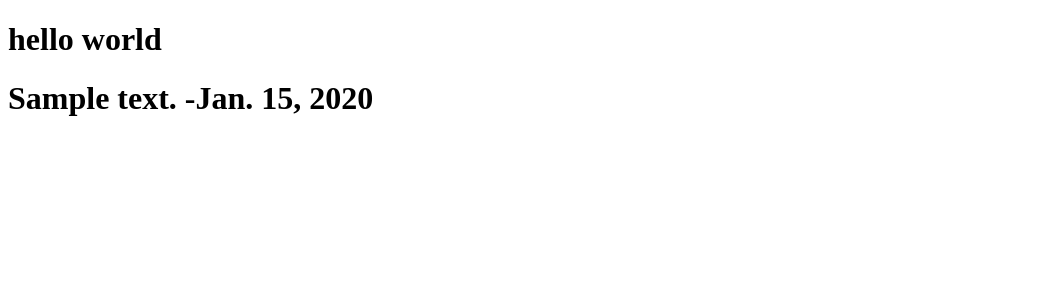
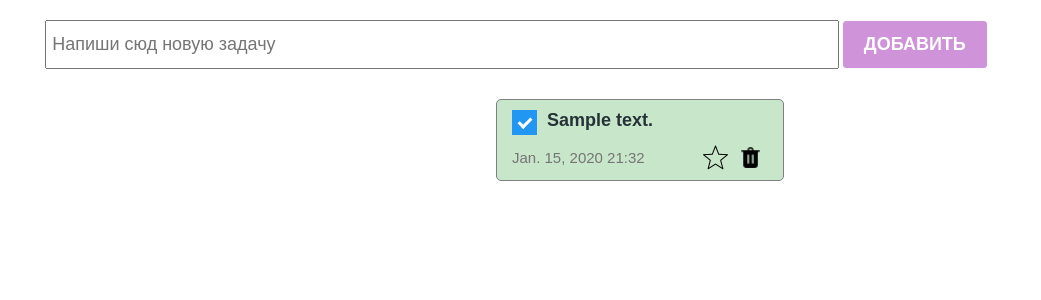
Before and after one commit to Meeriim/project1, a Django app: page /test5/ in a window 1280 px wide. Shown: the top 300 px of the page, without its empty margins (0-1041 px from the left). Run offline with Django 3.2, Linux system fonts and the light colour scheme; tables that the repository leaves empty hold one stand-in row (values such as "Sample post").

Commit message:
added img in page

```diff
--- a/main/templates/html.html
+++ b/main/templates/html.html
@@ -1,14 +1,42 @@
+
+{% load static %}
 <!DOCTYPE html>
 <html lang="en">
     <head>
         <meta charset="UTF-8">
         <meta name="viewport" content="width=device-width, initial-scale=1.0">
         <title>Document</title>
+        <!--<link rel="stylesheet" href="style.css">-->
+        <link rel="stylesheet" href="{% static 'styles/style.css'%}"/>
+        <link rel="stylesheet" href="{%  static 'styles/check.css'%}">
     </head>
 <body>
-    <H1>hello world </H1>
+<section>
+    <div class="create_conteiner">
+        <input class="create_input" type="text" placeholder="Напиши сюд новую задачу">
+        <button class="create_button">Добавить</button>
+    </div>
+    <div class="todo_conteiner">
+
         {% for todo in todo_list %}
- <h1>{{ todo.text}}  -{{  todo.created_at }}</h1>
-{% endfor %}
+        <div class="todo_item">
+            <div class="todo_item_header">
+                <label class="checkbox_container">
+                    <input type="checkbox" checked="checked">
+                    <span class="checkmark"></span>
+                  </label>
+                <h4>{{ todo.text}}</h4>
+            </div>
+            <div class="todo_item_footer">
+                 <p>{{todo.created_at}} <span>21:32</span></p>
+                 <div class="icon">
+                   <img src= "{% static 'icon/star.png' %}" alt="" >
+                   <img src="{% static 'icon/del.png'%}" alt="">
+                 </div>
+            </div>
+        </div>
+        {% endfor%}
+    </div>
+</section>
 </body>
 </html>
```
Lines whose indentation alone changed are shown as unchanged.
